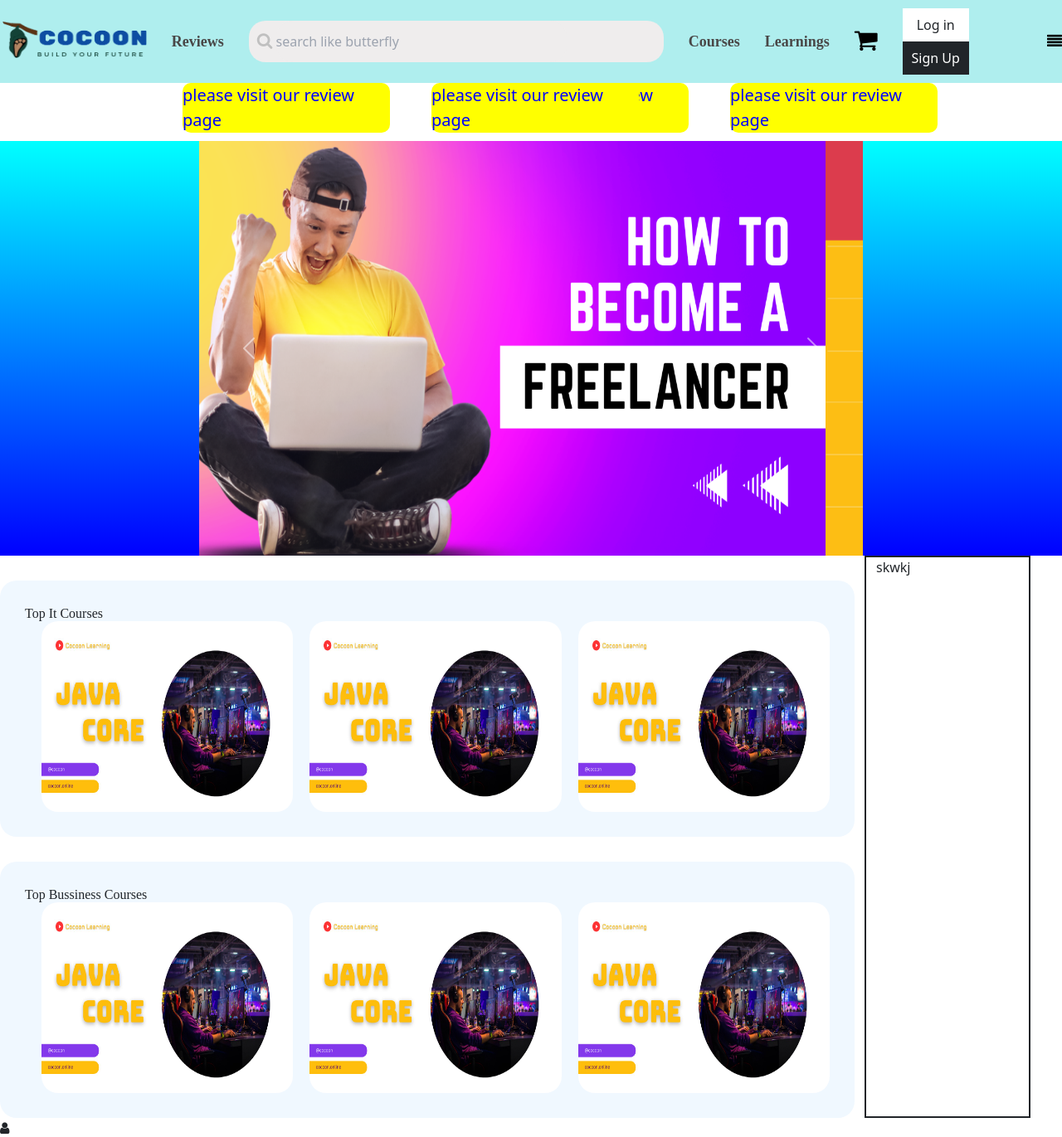
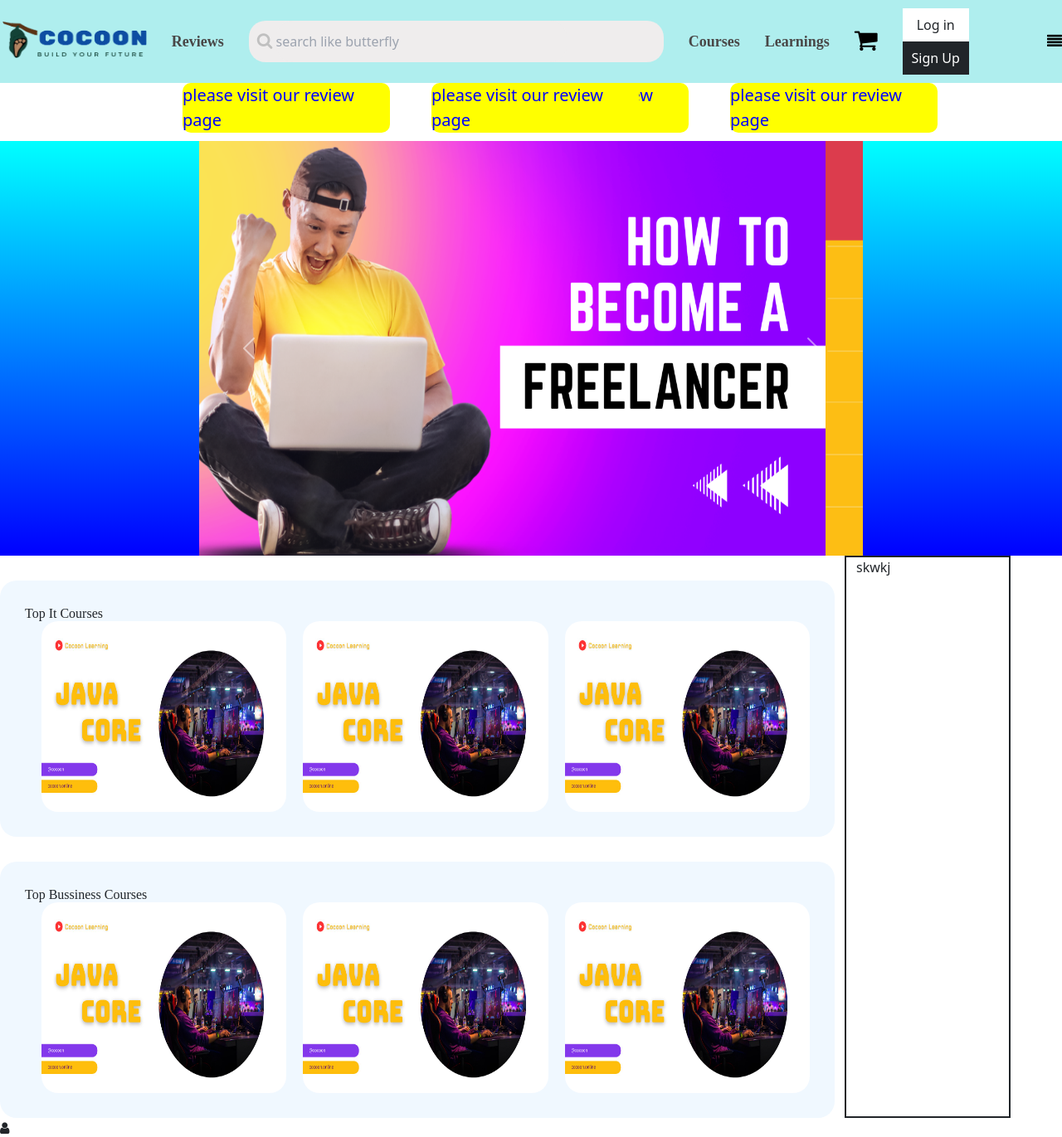
Before and after one commit to AbhshekiCoder/cocoons, a website: page index.html in a window 1280 px wide. Shown: the top 1371 px of the page at 83% size. Drawn offline with nearby package versions, Linux system fonts and the light colour scheme; a script that the page names is missing.

Commit message:
Update index.html

```diff
--- a/index.html
+++ b/index.html
@@ -299,6 +299,9 @@
    body{
        overflow-x: hidden;
    }
+  .main-container{
+      width: 100%;
+  }
 
     </style>
     <body>
```
